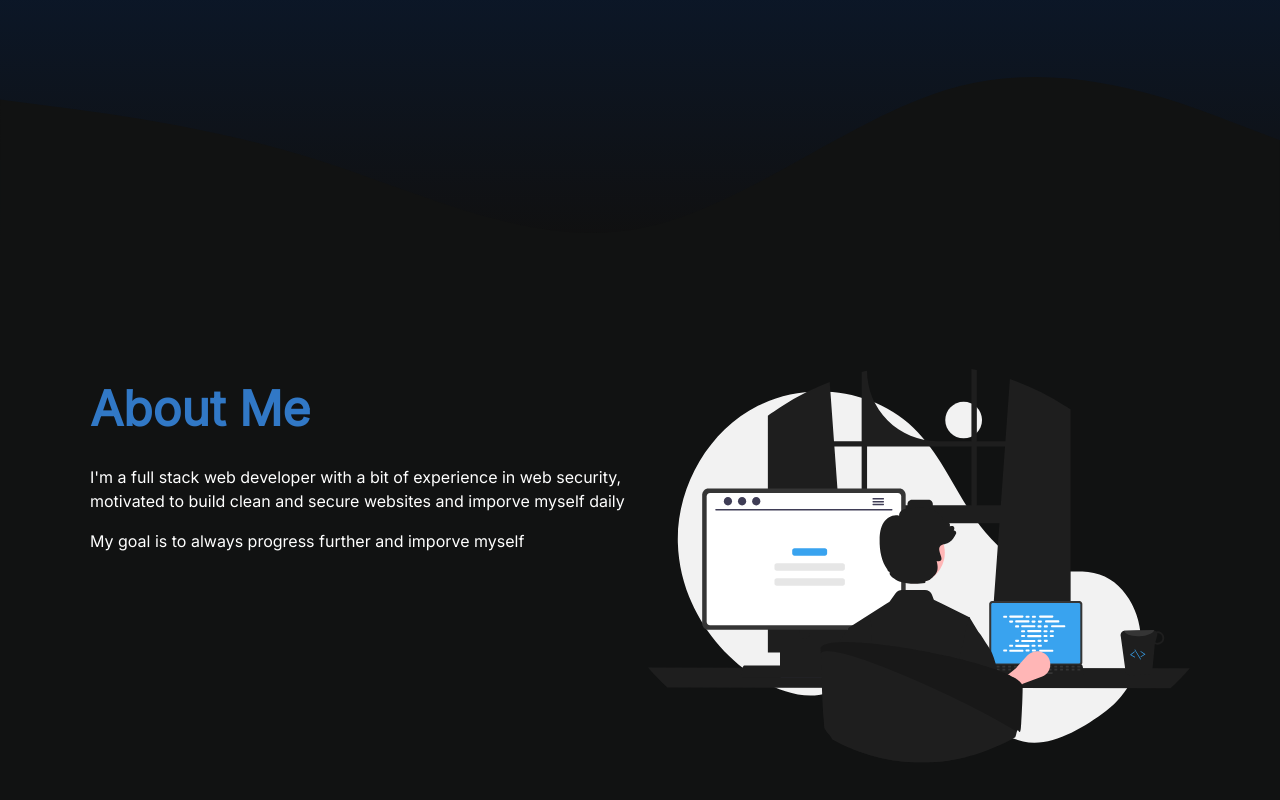
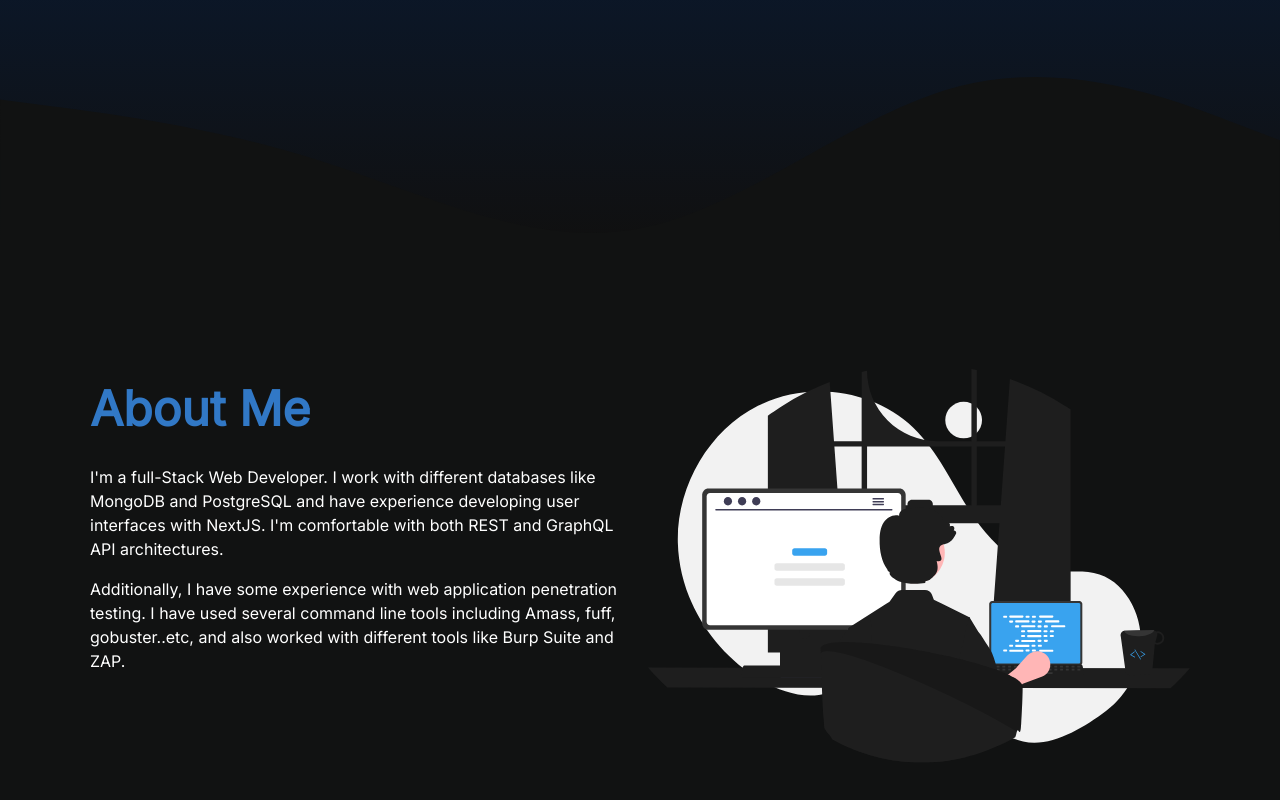
Before and after one commit to hossammenem/hossamabdelmenem-Portfolio, a Next.js app: page / in a window 1280 px wide. Shown: the part 414-1214 px from the top of the page. Built offline with nearby package versions, Linux system fonts and the light colour scheme.

Commit message:
Updating About Me section ( Text )

```diff
--- a/components/About Me/index.tsx
+++ b/components/About Me/index.tsx
@@ -8,11 +8,11 @@ export default function AboutMe() {
               About Me
             </h3>
             <p>
-              I&apos;m a full stack web developer with a bit of experience in
-              web security, motivated to build clean and secure websites and
-              imporve myself daily
+              I&apos;m a full-Stack Web Developer. I work with different databases like MongoDB and PostgreSQL and have experience developing user interfaces with NextJS. I&apos;m comfortable with both REST and GraphQL API architectures.
             </p>
-            <p>My goal is to always progress further and imporve myself </p>
+            <p>
+              Additionally, I have some experience with web application penetration testing. I have used several command line tools including Amass, fuff, gobuster..etc, and also worked with different tools like Burp Suite and ZAP.
+            </p>
           </div>
           <div className="col-span-full row-span-1 mx-auto md:col-[7/-1]">
             <img src="/assests/aboutMe.svg" alt="ALT" />
```
